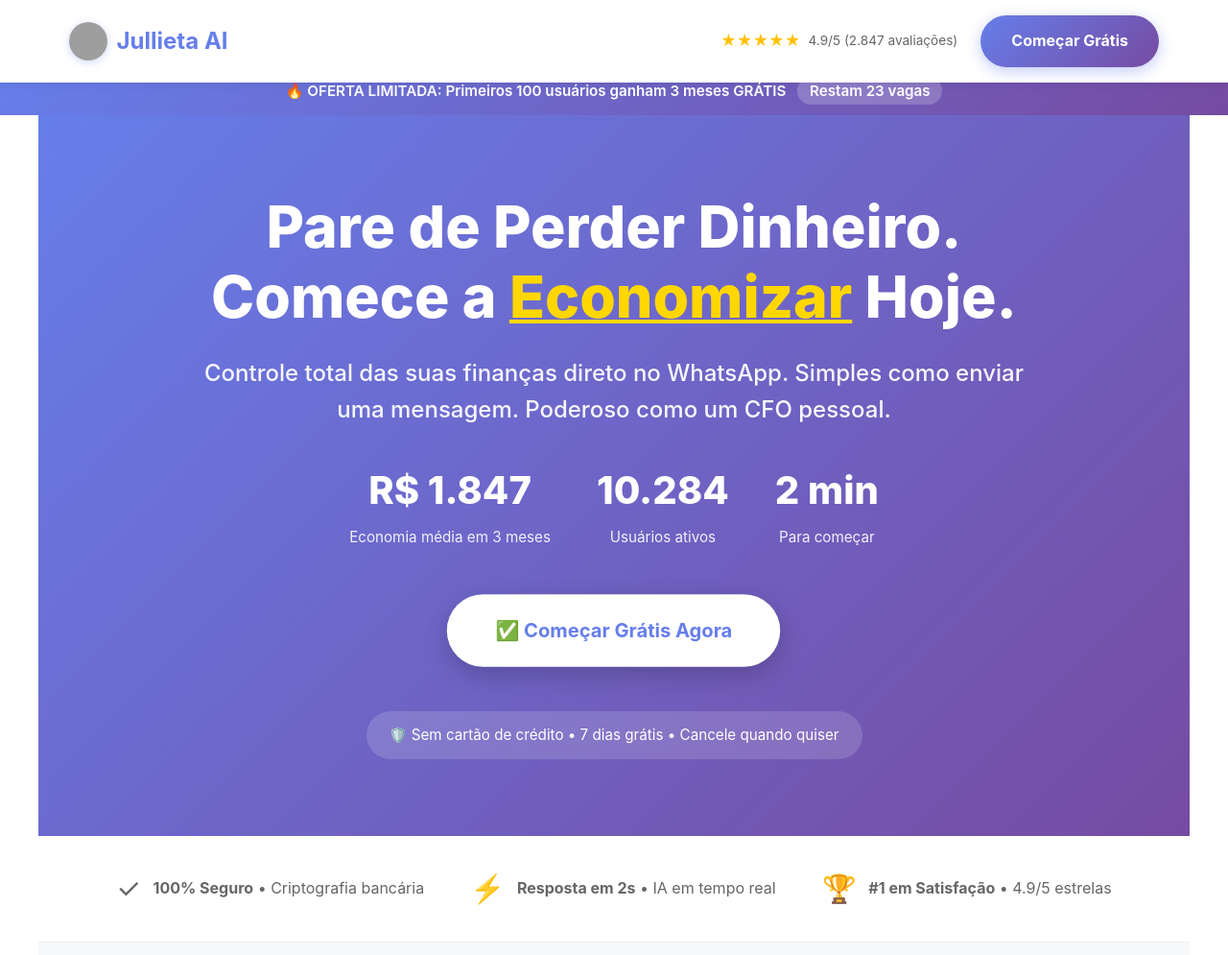
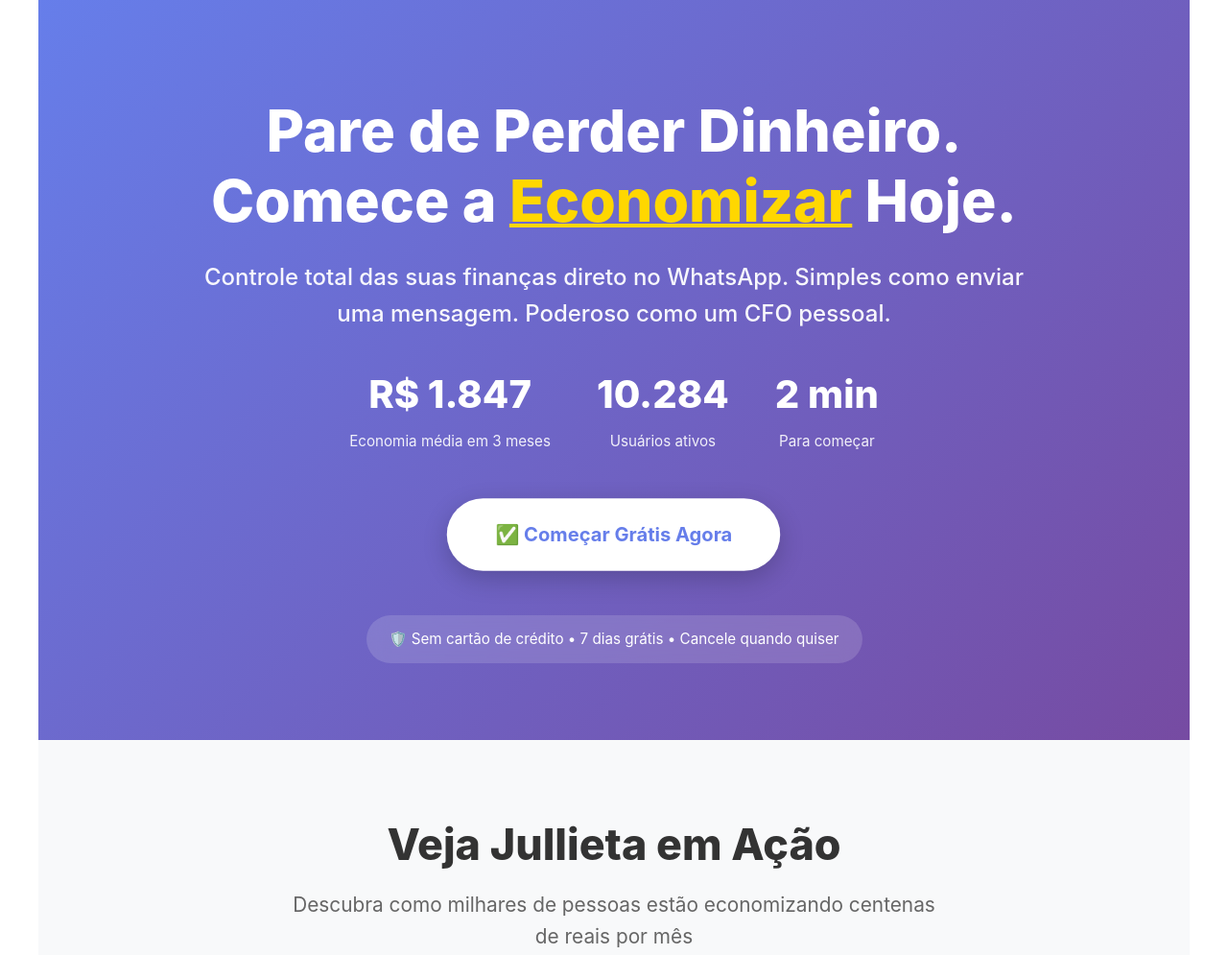
Before and after one commit to rainersobrinho/juliettateste, a plain HTML site: page index.html in a window 1280 px wide. Shown: the top 995 px of the page at 96% size. Drawn offline with Linux system fonts and the light colour scheme; grey boxes are pictures that could not be loaded.

Commit message:
Update index.html

```diff
--- a/index.html
+++ b/index.html
@@ -17,62 +17,6 @@
             line-height: 1.6;
             color: #333;
             overflow-x: hidden;
-        }
-
-        /* Header - Sticky com CTA */
-        header {
-            background: white;
-            padding: 1rem 0;
-            position: fixed;
-            width: 100%;
-            top: 0;
-            z-index: 1000;
-            box-shadow: 0 2px 10px rgba(0,0,0,0.08);
-        }
-
-        nav {
-            display: flex;
-            justify-content: space-between;
-            align-items: center;
-            max-width: 1200px;
-            margin: 0 auto;
-            padding: 0 2rem;
-        }
-
-        .logo {
-            font-size: 1.5rem;
-            font-weight: bold;
-            color: #667eea;
-            display: flex;
-            align-items: center;
-            gap: 0.6rem;
-        }
-
-        .logo-img {
-            width: 40px;
-            height: 40px;
-            border-radius: 50%;
-            object-fit: cover;
-            box-shadow: 0 2px 8px rgba(102, 126, 234, 0.3);
-        }
-
-        .header-cta {
-            display: flex;
-            align-items: center;
-            gap: 1.5rem;
-        }
-
-        .trust-badge {
-            display: flex;
-            align-items: center;
-            gap: 0.5rem;
-            font-size: 0.85rem;
-            color: #666;
-        }
-
-        .stars {
-            color: #ffc107;
-            font-size: 1rem;
         }
 
         .btn-primary {
@@ -95,44 +39,6 @@
             box-shadow: 0 6px 20px rgba(102, 126, 234, 0.5);
         }
 
-        .btn-secondary {
-            background: white;
-            color: #667eea;
-            border: 2px solid #667eea;
-            padding: 0.9rem 2rem;
-            border-radius: 50px;
-            text-decoration: none;
-            font-weight: 700;
-            transition: all 0.3s ease;
-            font-size: 1rem;
-            display: inline-block;
-            cursor: pointer;
-        }
-
-        .btn-secondary:hover {
-            background: #667eea;
-            color: white;
-        }
-
-        /* Announcement Bar */
-        .announcement-bar {
-            background: linear-gradient(135deg, #667eea 0%, #764ba2 100%);
-            color: white;
-            text-align: center;
-            padding: 0.8rem 2rem;
-            font-size: 0.95rem;
-            font-weight: 600;
-            margin-top: 70px;
-            animation: slideDown 0.5s ease;
-        }
-
-        .announcement-bar span {
-            background: rgba(255,255,255,0.2);
-            padding: 0.3rem 0.8rem;
-            border-radius: 20px;
-            margin-left: 0.5rem;
-        }
-
         /* Hero Section - Mais direto e focado em benefício */
         .hero {
             background: linear-gradient(135deg, #667eea 0%, #764ba2 100%);
@@ -231,36 +137,6 @@
             font-size: 0.95rem;
             margin-top: 1rem;
             backdrop-filter: blur(10px);
-        }
-
-        /* Social Proof Strip */
-        .social-proof {
-            background: white;
-            padding: 2rem;
-            text-align: center;
-            border-bottom: 1px solid #f0f0f0;
-        }
-
-        .social-proof-content {
-            max-width: 1200px;
-            margin: 0 auto;
-            display: flex;
-            align-items: center;
-            justify-content: center;
-            gap: 3rem;
-            flex-wrap: wrap;
-        }
-
-        .proof-item {
-            display: flex;
-            align-items: center;
-            gap: 0.8rem;
-            font-size: 1rem;
-            color: #666;
-        }
-
-        .proof-icon {
-            font-size: 1.8rem;
         }
 
         /* Video Section - Mais destacado */
@@ -1051,10 +927,6 @@
             .section-title {
                 font-size: 2rem;
             }
-
-            .header-cta .trust-badge {
-                display: none;
-            }
         }
 
         /* Floating CTA Button */
@@ -1073,30 +945,8 @@
     </style>
 </head>
 <body>
-    <!-- Header -->
-    <header>
-        <nav>
-            <div class="logo">
-                <img src="https://jullieta.ai/jullieta-avatar.jpeg" alt="Jullieta AI" class="logo-img">
-                Jullieta AI
-            </div>
-            <div class="header-cta">
-                <div class="trust-badge">
-                    <span class="stars">★★★★★</span>
-                    <span>4.9/5 (2.847 avaliações)</span>
-                </div>
-                <a href="#comecar" class="btn-primary">Começar Grátis</a>
-            </div>
-        </nav>
-    </header>
-
-    <!-- Announcement Bar -->
-    <div class="announcement-bar">
-        🔥 OFERTA LIMITADA: Primeiros 100 usuários ganham 3 meses GRÁTIS <span>Restam 23 vagas</span>
-    </div>
-
     <!-- Hero Section -->
-    <section class="hero">
+    <section class="hero" style="padding-top: 100px;">
         <div class="hero-content">
             <h1>Pare de Perder Dinheiro.<br>Comece a <span class="highlight">Economizar</span> Hoje.</h1>
             <p class="subtitle">Controle total das suas finanças direto no WhatsApp. Simples como enviar uma mensagem. Poderoso como um CFO pessoal.</p>
@@ -1122,24 +972,6 @@
 
             <div class="guarantee-badge">
                 🛡️ Sem cartão de crédito • 7 dias grátis • Cancele quando quiser
-            </div>
-        </div>
-    </section>
-
-    <!-- Social Proof -->
-    <section class="social-proof">
-        <div class="social-proof-content">
-            <div class="proof-item">
-                <span class="proof-icon">✓</span>
-                <span><strong>100% Seguro</strong> • Criptografia bancária</span>
-            </div>
-            <div class="proof-item">
-                <span class="proof-icon">⚡</span>
-                <span><strong>Resposta em 2s</strong> • IA em tempo real</span>
-            </div>
-            <div class="proof-item">
-                <span class="proof-icon">🏆</span>
-                <span><strong>#1 em Satisfação</strong> • 4.9/5 estrelas</span>
             </div>
         </div>
     </section>
```
